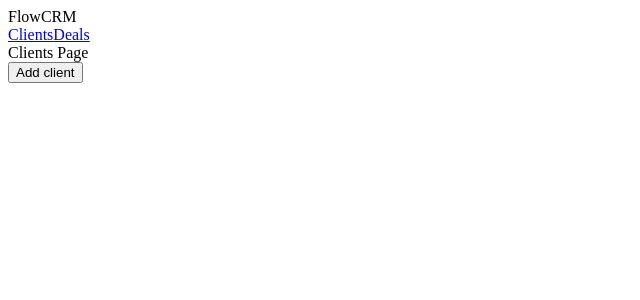
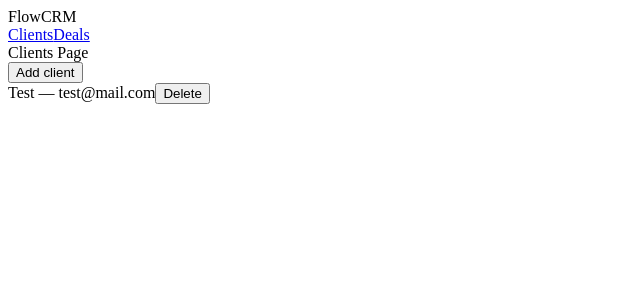
Before and after one commit to vasilyefff/flowcrm, a React (Vite) app: page / in a window 1280 px wide. Both pictures are taken after a click on the button "Add client". Shown: the top 300 px of the page, without its empty margins (0-640 px from the left). Built offline with nearby package versions, Linux system fonts and the light colour scheme.

Commit message:
feat: complete basic CRUD for clients (create, read, delete)

```diff
--- a/src/pages/clients/ClientsPage.tsx
+++ b/src/pages/clients/ClientsPage.tsx
@@ -1,5 +1,6 @@
 import { useSelector, useDispatch } from 'react-redux'
 import { addClient } from '@/entities/client/model/clientSlice'
+import { deleteClient } from '@/entities/client/model/clientSlice'
 
 export const ClientsPage = () => {
   const clients = useSelector((state) => state.clients.clients)
@@ -17,10 +18,25 @@ export const ClientsPage = () => {
     )
   }
 
+  const handleDelete = (id: string) => {
+    dispatch(deleteClient(id))
+  }
+
   return (
     <>
       <div>Clients Page</div>
       <button onClick={handleAdd}>Add client</button>
+
+      {clients.length === 0 ? (
+        <div>No clients yet</div>
+      ) : (
+        clients.map((client) => (
+          <div key={client.id}>
+            {client.name} — {client.email}
+            <button onClick={() => handleDelete(client.id)}>Delete</button>
+          </div>
+        ))
+      )}
     </>
   )
 }
```
